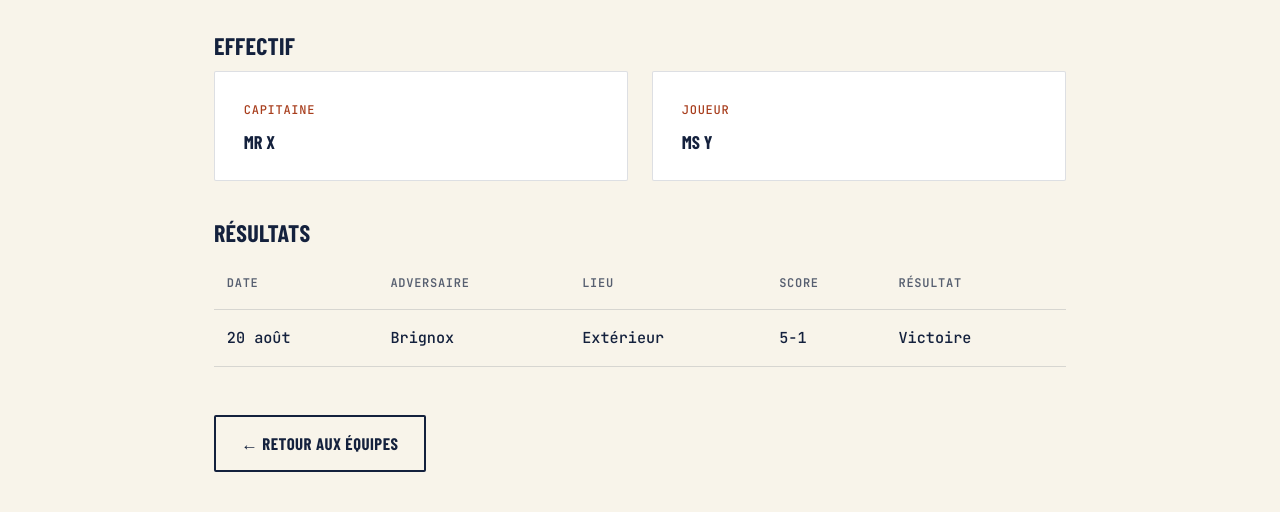
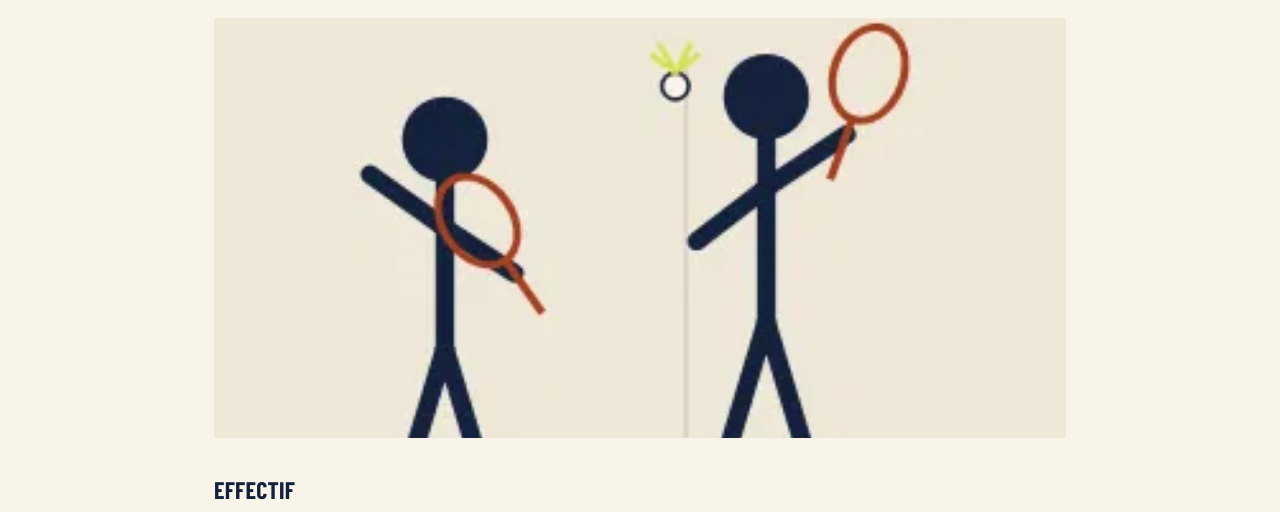
Before and after one commit to alphabad83/alphabad83, an Eleventy site: page src/equipes/equipe-1.md in a window 1280 px wide. Shown: the part 239-751 px from the top of the page. Built offline with nearby package versions, Linux system fonts and the light colour scheme; Eleventy itself is replaced by a stand-in of ours; files that its build step writes are made by us from their sources; a web font is replaced by a local one.

Commit message:
Update Équipes interclubs “equipe-1”

```diff
--- a/src/equipes/equipe-1.md
+++ b/src/equipes/equipe-1.md
@@ -1,6 +1,7 @@
 ---
 title: Equipe 1
 categorie: D2
+photo: /images/uploads/capture-d-écran-2026-08-20-152728.png
 membres:
   - nom: MR X
     role: Capitaine
```
Also changed, not shown: src/images/uploads/capture-d-écran-2026-08-20-152728.png (added).
